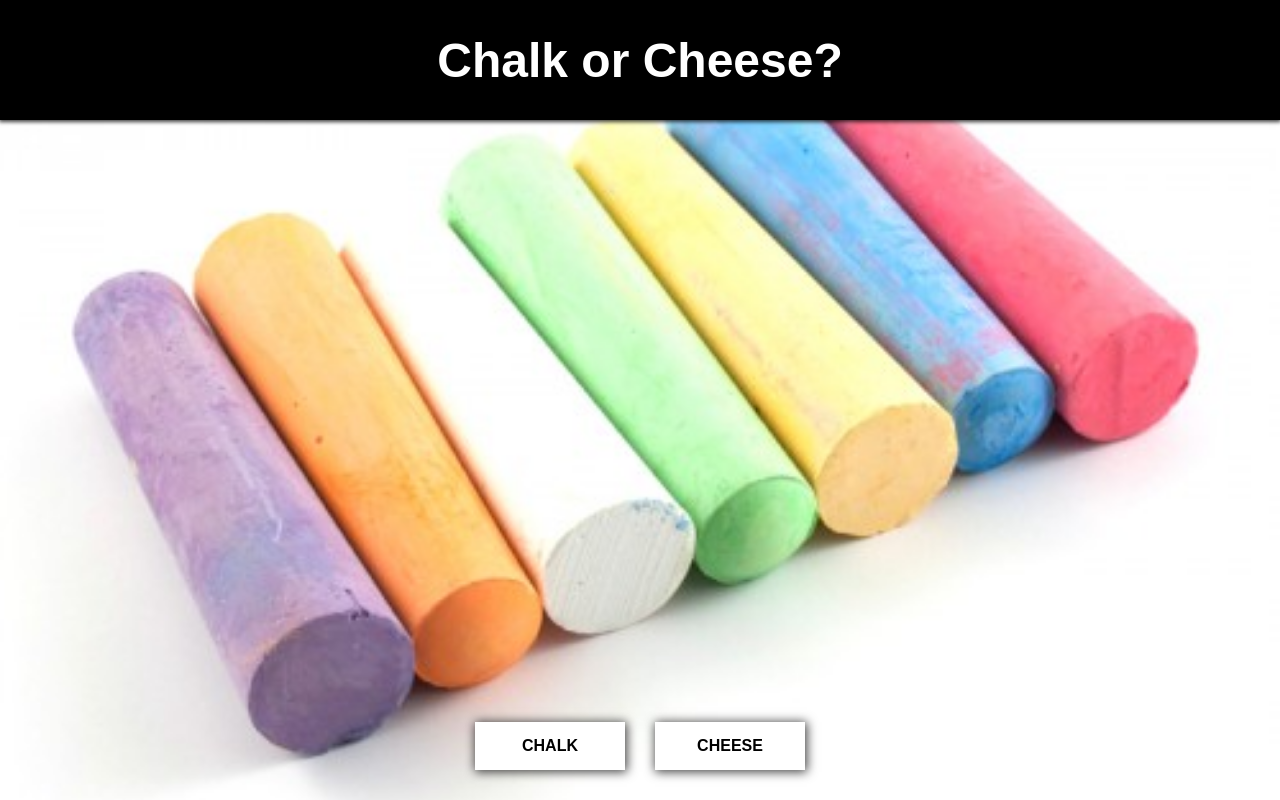
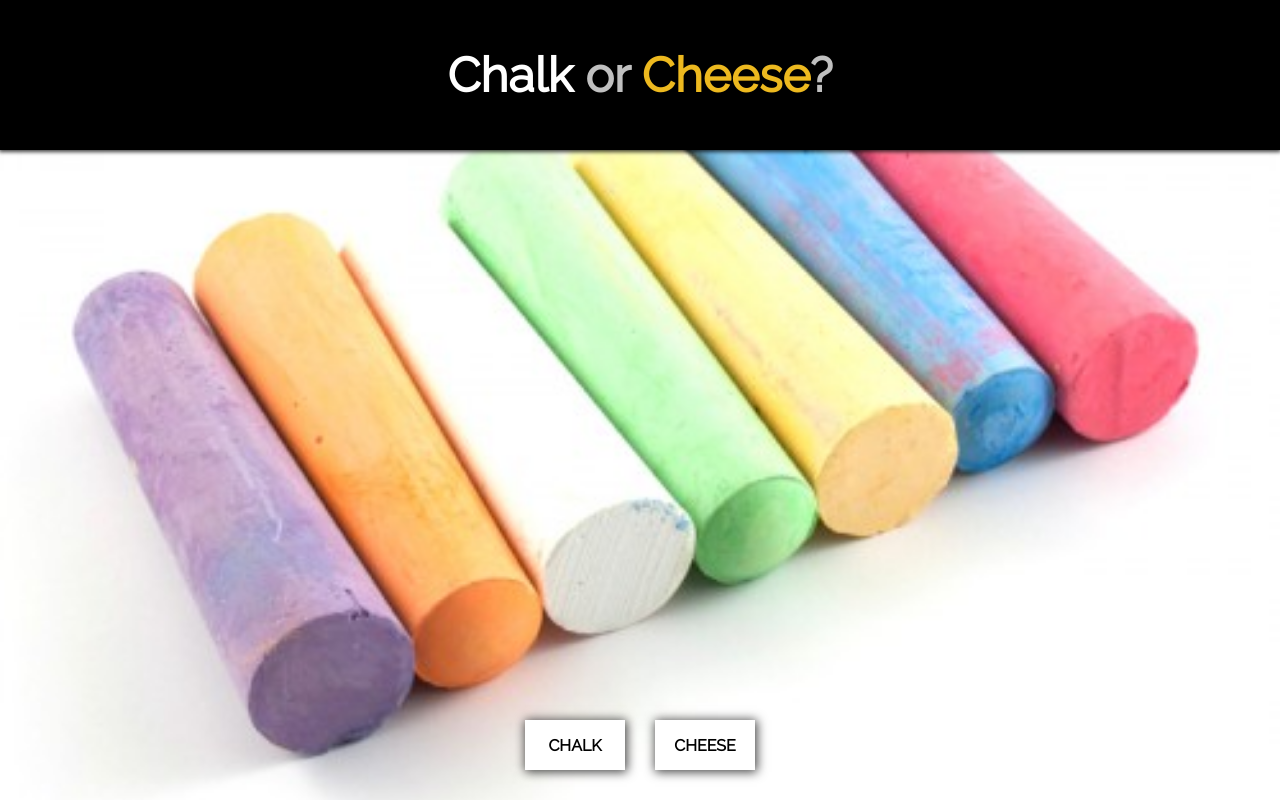
Before and after one commit to Joebourne/chalk-or-cheese, a React (Create React App) app: page / in a window 1280 px wide. Built offline with nearby package versions, Linux system fonts and the light colour scheme.

Commit message:
Add some styling

```diff
--- a/src/App.css
+++ b/src/App.css
@@ -7,8 +7,8 @@
 
 .header {
   background-color: black;
-  color: white;
-  height: 120px;
+  color: silver;
+  height: 150px;
   display: flex;
   justify-content: center;
   align-items: center;
@@ -17,9 +17,12 @@
 }
 
 h1 {
-  margin: 0;
   text-align: center;
   font-size: 48px;
+}
+
+p {
+  margin: 0;
 }
 
 .question {
@@ -52,8 +55,11 @@ h1 {
 
 .button {
   background-color: white;
-  padding: 15px 20px;
-  width: 150px;
+  width: 100px;
+  height: 50px;
+  display: flex;
+  align-items: center;
+  justify-content: center;
   border: none;
   font-family: inherit;
   font-weight: bold;
--- a/src/App.js
+++ b/src/App.js
@@ -47,7 +47,10 @@ class App extends Component {
     return (
       <div className="wrapper">
         <header className="header">
-          <h1>Chalk or Cheese?</h1>
+          <h1>
+            <span style={{ color: 'white' }}>Chalk</span> or{' '}
+            <span style={{ color: '#EDB91F' }}>Cheese</span>?
+          </h1>
         </header>
         {questionIndex < 10 ? (
           <Question
--- a/src/components/Results/index.jsx
+++ b/src/components/Results/index.jsx
@@ -1,5 +1,7 @@
 import React from 'react';
 import PropTypes from 'prop-types';
+
+import './styles.css';
 
 Results.propTypes = {
   score: PropTypes.number.isRequired
@@ -8,10 +10,15 @@ Results.propTypes = {
 export default function Results({ score }) {
   return (
     <div className="results">
-      <h1>Congratulations!</h1>
-      <p>You got</p>
-      <h2>{score} / 10</h2>
-      <p>answers correct!</p>
+      <h2 className="heading">Congratulations!</h2>
+      <div className="score-text">
+        <p>You got</p>
+        <h3>{score} / 10</h3>
+        <p>answers correct!</p>
+      </div>
+      <button className="button" onClick={() => window.location.reload()}>
+        RESTART
+      </button>
     </div>
   );
 }
--- /dev/null
+++ b/src/components/Results/styles.css
@@ -0,0 +1,8 @@
+.heading {
+  margin-bottom: 20px;
+}
+
+.score-text {
+  margin-bottom: 30px;
+  text-align: center;
+}
--- a/src/index.css
+++ b/src/index.css
@@ -1,8 +1,20 @@
+@import url('https://fonts.googleapis.com/css?family=Raleway');
+@import url('https://fonts.googleapis.com/css?family=Raleway');
+
 body {
   margin: 0;
   padding: 0;
   font-family: sans-serif;
   height: 100vh;
+  font-family: 'Raleway', sans-serif;
+}
+
+h1,
+h2,
+h3,
+h4,
+p {
+  margin: 0;
 }
 
 #root {
```
